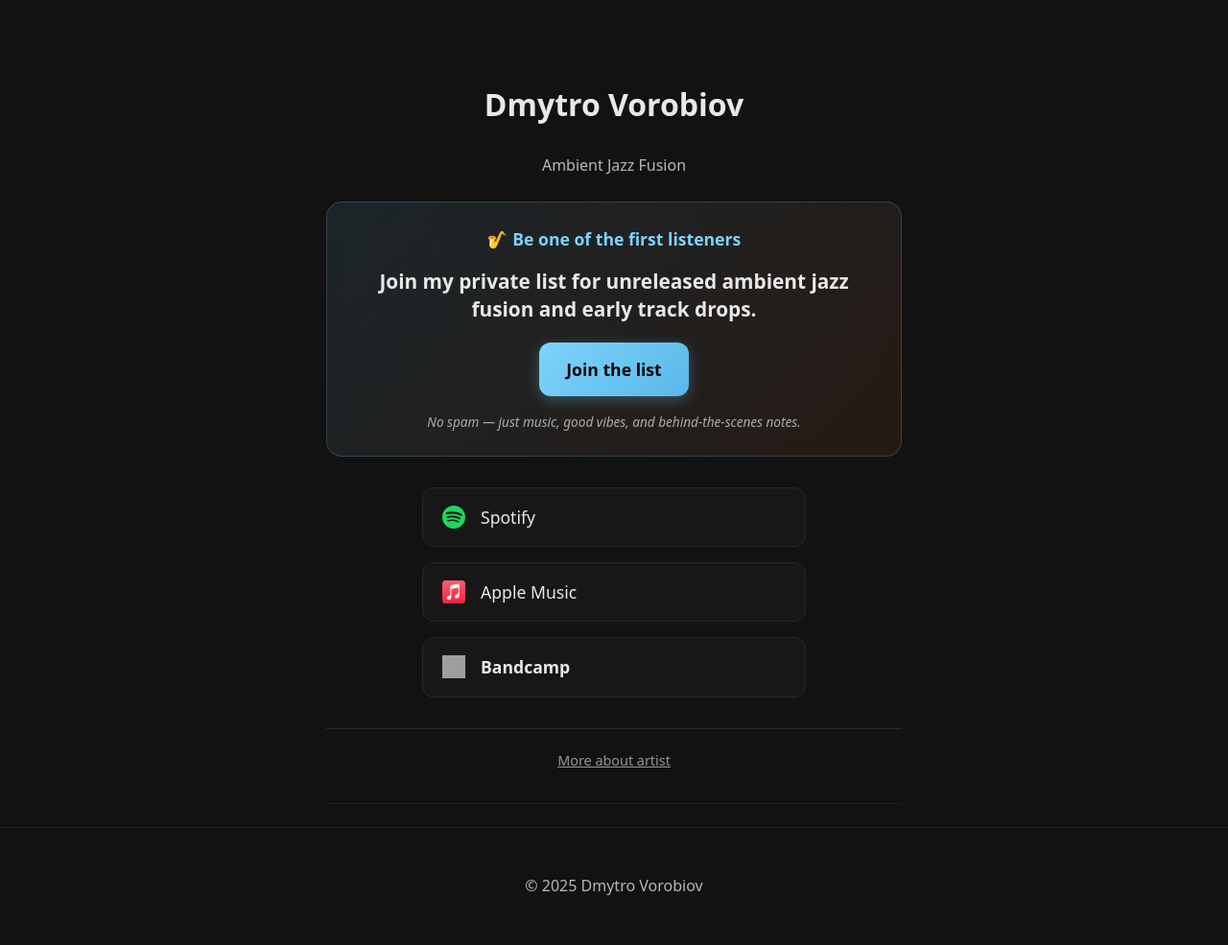
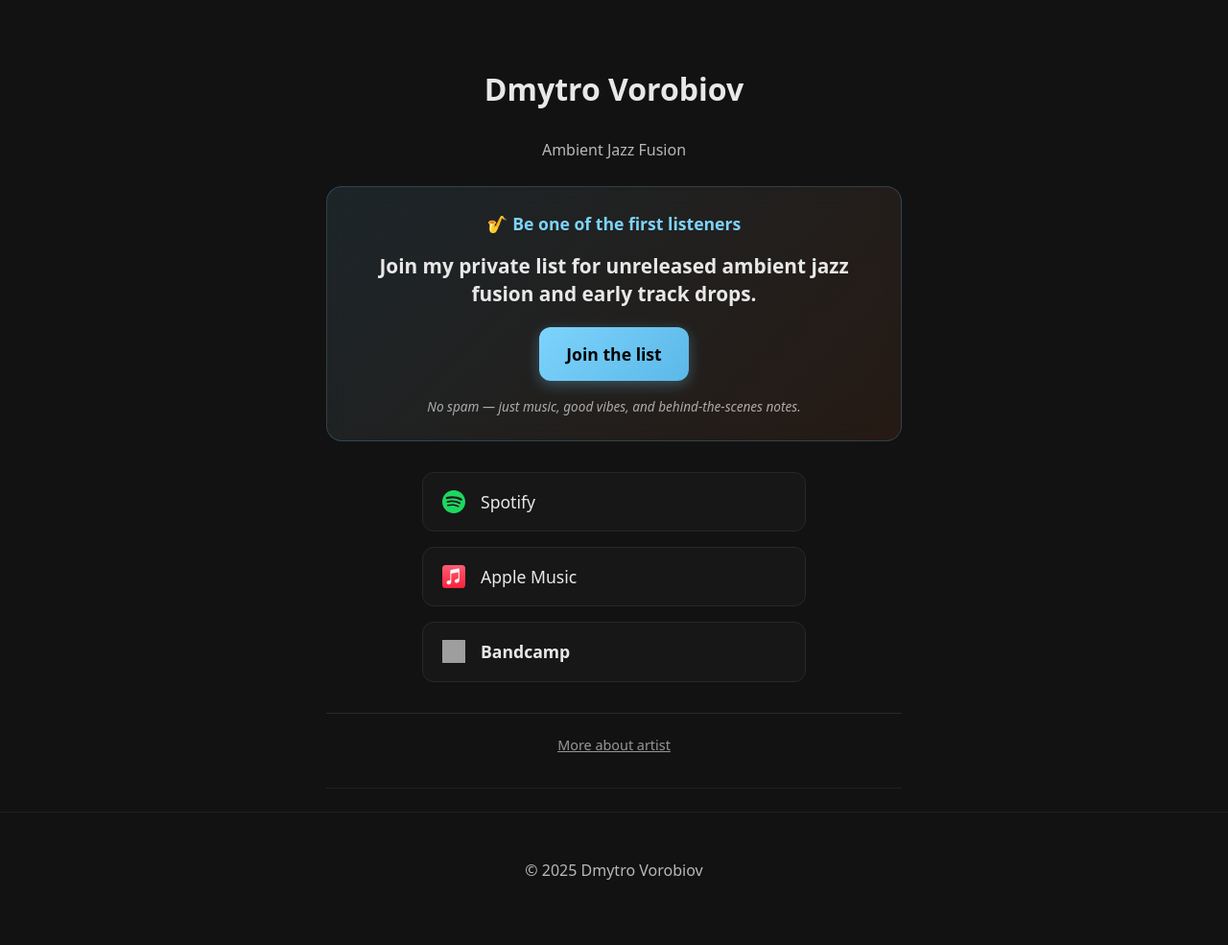
Before and after one commit to dvor/dvor.github.io, a Jekyll site: the page built from go.md, in a window 1280 px wide. Shown: the whole page at 96% size. Built offline with Jekyll 4.4.1, drawn with Linux system fonts in a browser that asks for light colours; comment, search, counter and statistics services are not loaded; grey boxes are pictures that could not be loaded.

Commit message:
Improving top padding on mobile

```diff
--- a/assets/css/style.css
+++ b/assets/css/style.css
@@ -103,9 +103,18 @@
 /* === Links Page Styling === */
 .links-page {
   text-align: center;
-  padding: 32px 0;
+  padding: 16px 0 32px 0;
   max-width: 600px;
   margin: 0 auto;
+}
+
+@media (max-width: 768px) {
+  .links-page {
+    padding: 0 0 32px 0;
+  }
+  .wrap {
+    padding: 16px 16px 24px 16px;
+  }
 }
 
 .links-page .badges {
```
